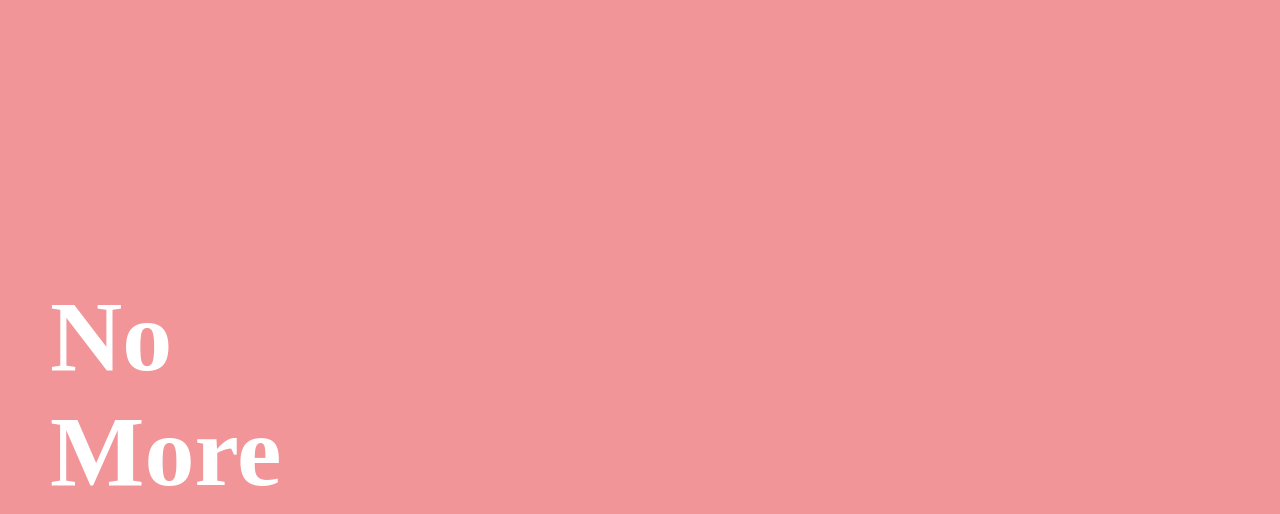
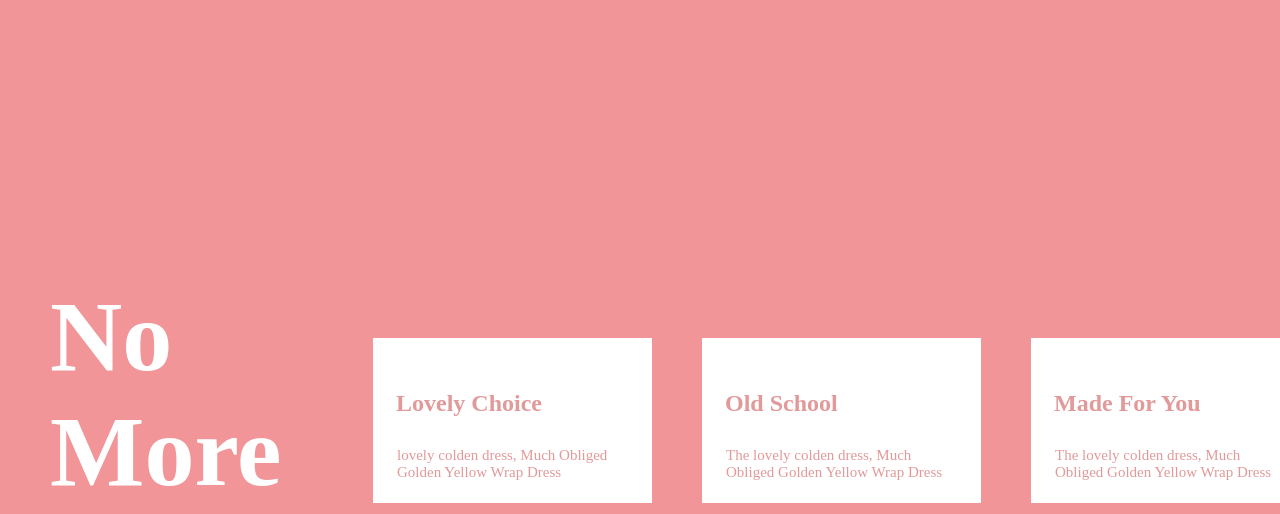
Before and after one commit to hanna244/Project, a plain HTML site: page html/Index.html in a window 1280 px wide. Shown: the part 111-625 px from the top of the page. Drawn offline with nearby package versions, Linux system fonts and the light colour scheme; a web font is replaced by a local one.

Commit message:
메인 목록 마크업

```diff
--- a/css/style.css
+++ b/css/style.css
@@ -106,3 +106,48 @@ h2 {
     font-weight: bold;
     font-size: 16px 49px;
 }
+
+
+/* 메인 목록 */
+
+.main-box-group {
+    display: flex;
+    justify-content: space-between;
+    width: 937px;
+    height: 376px;
+    position: relative;
+    top: 304px;
+    left: 333px;
+}
+
+.main-box-group .box {
+    display: block;
+    width: 279px;
+    height: 376px;
+}
+
+.box-text {
+    position: relative;
+    width: 279px;
+    height: 165px;
+    background-color: #fff;
+    color: #E2999A;
+}
+
+.main-box-group h3 {
+    position: relative;
+    margin: 0;
+    top: 52px;
+    left: 23px;
+    font-size: 24px;
+}
+
+.main-box-group p {
+    position: relative;
+    margin: 0;
+    top: 81px;
+    left: 24px;
+    width: 228px;
+    height: 69px;
+    font-size: 15px;
+}
--- a/html/Index.html
+++ b/html/Index.html
@@ -27,6 +27,29 @@
             No<br> More<br> Style<br>
         </h2>
         <button type="button" class="is-main-button">Jump Up</button>
+        <ul class="main-box-group">
+            <li class="box">
+                <section class="box-text">
+                    <h3>Lovely Choice</h3>
+                    <p>lovely colden dress, Much Obliged Golden Yellow Wrap Dress</p>
+                </section>
+                <img src="../image/card 1 이미지.png" alt="">
+            </li>
+            <li class="box">
+                <section class="box-text">
+                    <h3>Old School</h3>
+                    <p>The lovely colden dress, Much Obliged Golden Yellow Wrap Dress</p>
+                </section>
+                <img src="../image/card 2 이미지.png" alt="">
+            </li>
+            <li class="box">
+                <section class="box-text">
+                    <h3>Made For You</h3>
+                    <p>The lovely colden dress, Much Obliged Golden Yellow Wrap Dress</p>
+                </section>
+                <img src="../image/card 3 이미지.png" alt="">
+            </li>
+        </ul>
     </main>
 </body>
 
```
